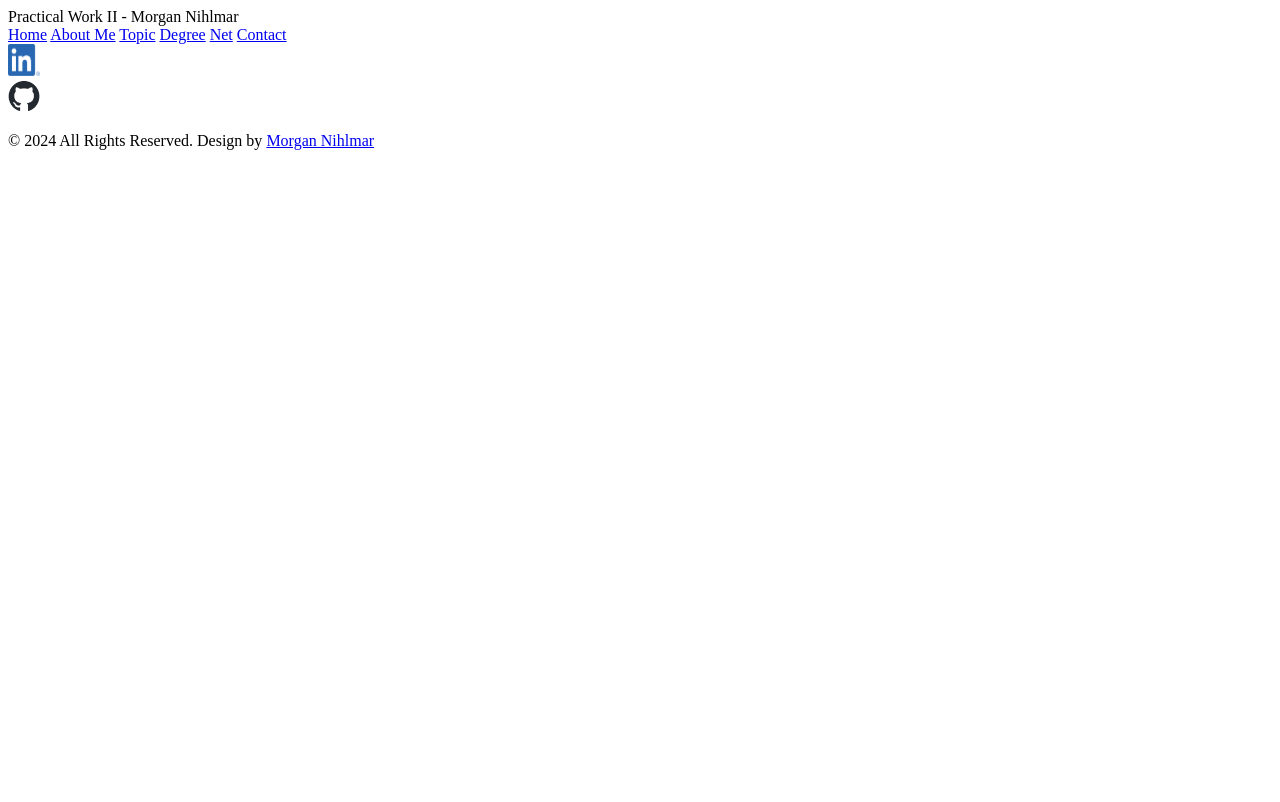
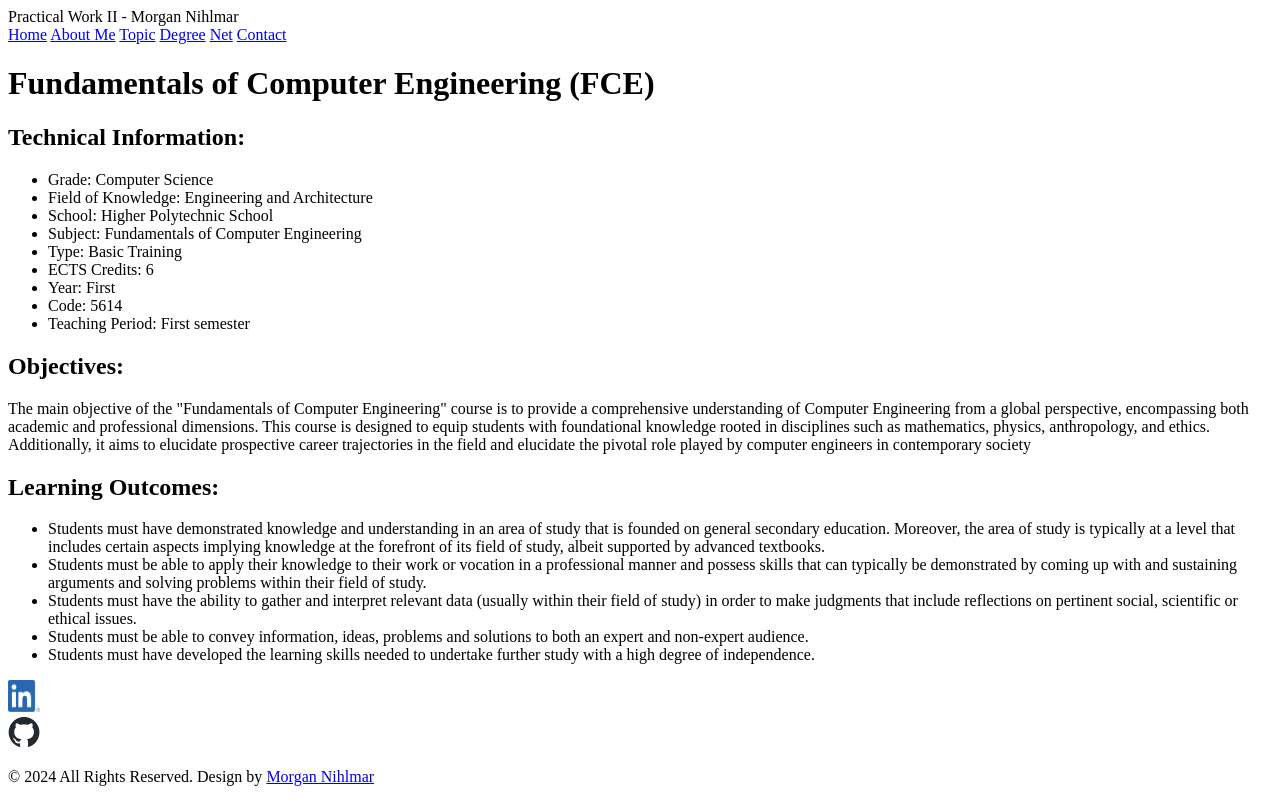
Before and after one commit to mnihl/practicalwork2morgan, a plain HTML site: page public/fce.html in a window 1280 px wide. Drawn offline with Linux system fonts and the light colour scheme; files that its build step writes are made by us from their sources.

Commit message:
Completed contact, net, fce pages

```diff
--- a/public/fce.html
+++ b/public/fce.html
@@ -27,6 +27,47 @@
             </nav>
         </div>
     </header>
+    <h1>Fundamentals of Computer Engineering (FCE)</h1>
+    <section>
+        <h2>Technical Information:</h2>
+        <ul>
+            <li>Grade: Computer Science</li>
+            <li>Field of Knowledge: Engineering and Architecture</li>
+            <li>School: Higher Polytechnic School</li>
+            <li>Subject: Fundamentals of Computer Engineering</li>
+            <li>Type: Basic Training</li>
+            <li>ECTS Credits: 6</li>
+            <li>Year: First</li>
+            <li>Code: 5614</li>
+            <li>Teaching Period: First semester</li>
+        </ul>
+    </section>
+    <section>
+        <h2>Objectives:</h2>
+        <p>The main objective of the "Fundamentals of Computer Engineering" course is to provide a comprehensive
+            understanding of Computer Engineering from a global perspective, encompassing both academic and
+            professional dimensions.
+            This course is designed to equip students with foundational knowledge rooted in disciplines such as
+            mathematics, physics, anthropology, and ethics. Additionally, it aims to elucidate prospective career
+            trajectories in the field and elucidate the pivotal role played by computer engineers in contemporary society</p>
+    </section>
+    <section>
+        <h2>Learning Outcomes:</h2>
+        <ul>
+            <li>Students must have demonstrated knowledge and understanding in an area of study that is founded on general
+                secondary education. Moreover, the area of study is typically at a level that includes certain aspects implying
+                knowledge at the forefront of its field of study, albeit supported by advanced textbooks.</li>
+            <li>Students must be able to apply their knowledge to their work or vocation in a professional manner and possess skills
+                that can typically be demonstrated by coming up with and sustaining arguments and solving problems within their field
+                of study.</li>
+            <li>Students must have the ability to gather and interpret relevant data (usually within their field of study) in order to make
+                judgments that include reflections on pertinent social, scientific or ethical issues.</li>
+            <li>Students must be able to convey information, ideas, problems and solutions to both an expert and non-expert
+                audience.</li>
+            <li>Students must have developed the learning skills needed to undertake further study with a high degree of
+                independence.</li>
+        </ul>
+    </section>
 </body>
 <footer>
     <div class="menu" id="menu">
```
Also changed, not shown: public/contact.html (+14 -0 lines), public/net.html (+7 -0 lines), 1 other file.
